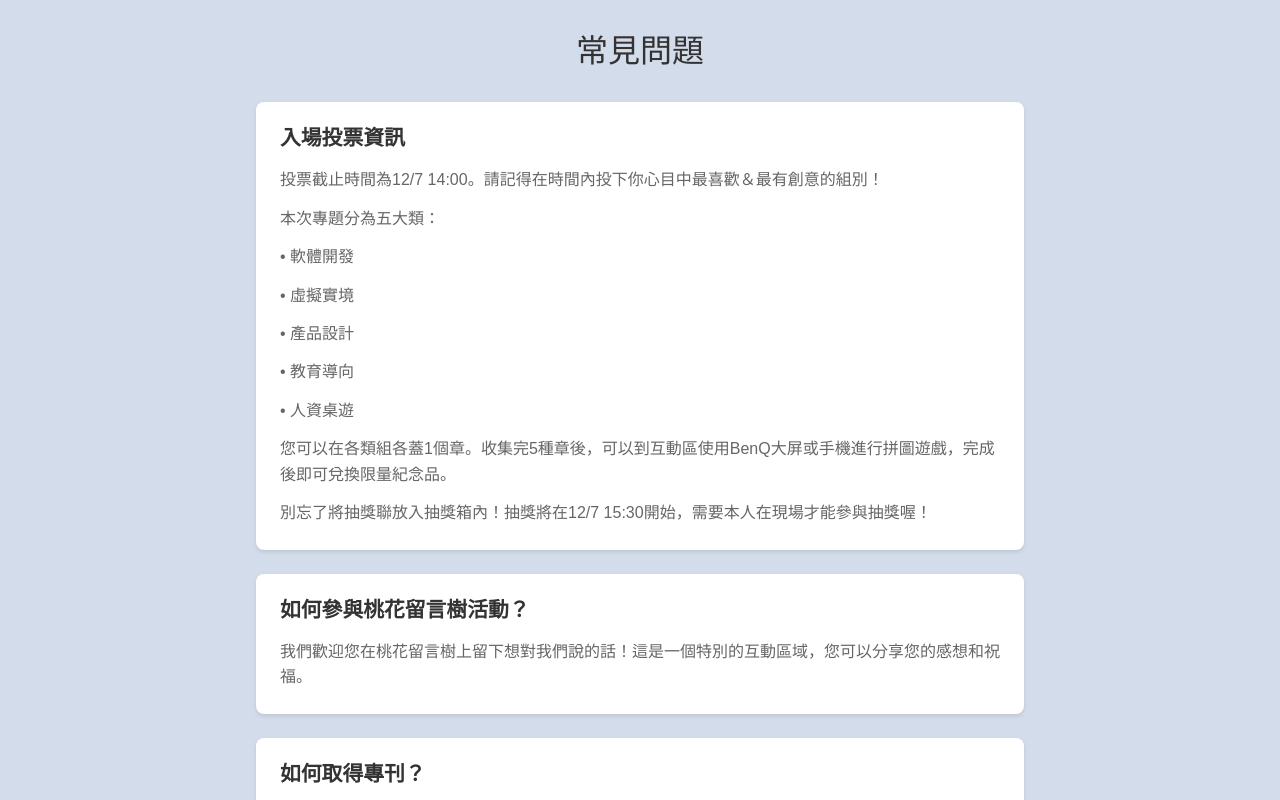
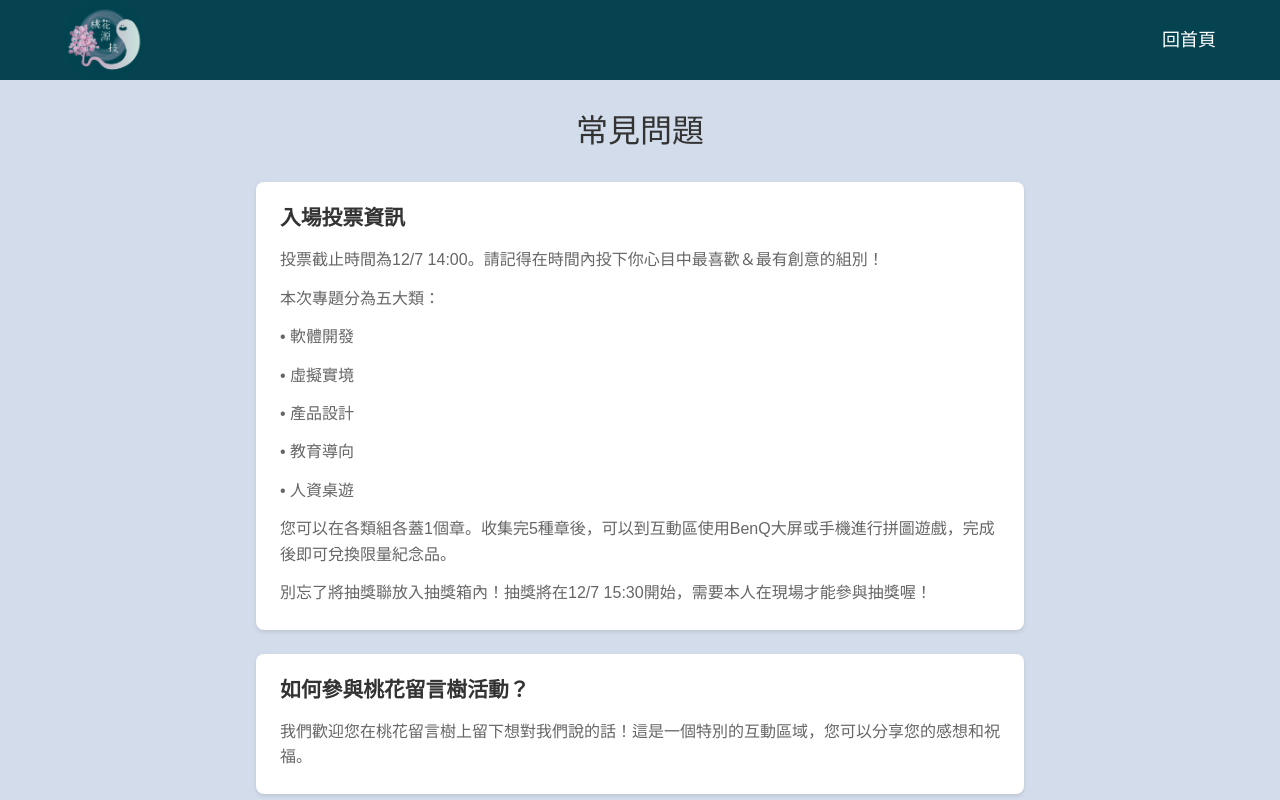
Before and after one commit to TAHRD114/frontend, a React (Vite) app: page /faq in a window 1280 px wide. Shown: the top 800 px of the page. Built offline with nearby package versions, Linux system fonts and the light colour scheme; no server answers.

Commit message:
fix: add back button nav for faq page

```diff
--- a/src/pages/FAQ.jsx
+++ b/src/pages/FAQ.jsx
@@ -1,5 +1,7 @@
 import React from 'react';
 import './FAQ.css';
+import "./components/GameNav"
+import GameNav from './components/GameNav';
 
 const FAQ = () => {
   const faqData = [
@@ -35,6 +37,8 @@ const FAQ = () => {
   ];
 
   return (
+    <>
+    <GameNav  />
     <div className="faq-container">
       <h1 className="faq-title">常見問題</h1>
       <div className="faq-list">
@@ -52,6 +56,7 @@ const FAQ = () => {
         ))}
       </div>
     </div>
+    </>
   );
 };
 
```
